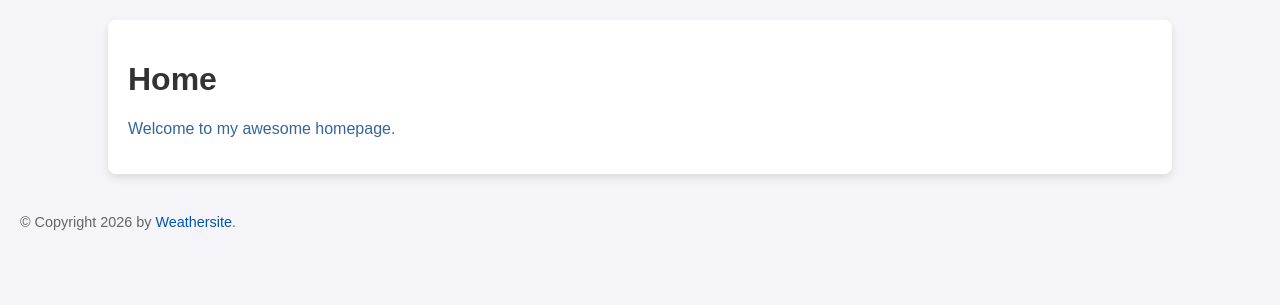
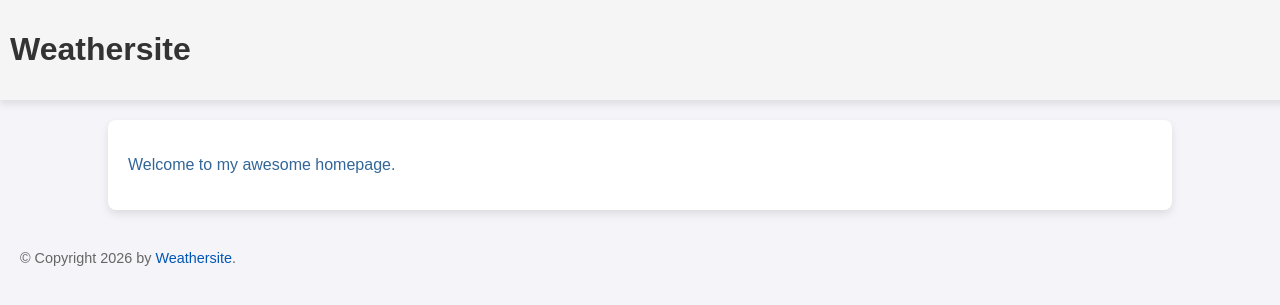
Before and after one commit to CharlieH2/WeatherSite, a Flask app: page / in a window 1280 px wide. Shown: the top 305 px of the page. Run offline with Flask 3, Linux system fonts and the light colour scheme.

Commit message:
Added the first form of a NavBar

```diff
--- a/static/style.css
+++ b/static/style.css
@@ -4,6 +4,14 @@ body {
     color: #333333;
     margin: 0;
     padding: 0;
+}
+
+#navbar {
+    background-color: whitesmoke;
+    width: 100%;
+    height: min-content;
+    padding: 10px;
+    box-shadow: 0 4px 8px rgba(0,0,0,0.1);
 }
 
 #content {
--- a/templates/base.html.jinja
+++ b/templates/base.html.jinja
@@ -7,6 +7,7 @@
     {% endblock %}
 </head>
 <body>
+    <div id="navbar">{% block navbar %}{% endblock %}</div>
     <div id="content">{% block content %}{% endblock %}</div>
     <div id="footer">
         {% block footer %}
--- a/templates/home.html.jinja
+++ b/templates/home.html.jinja
@@ -6,8 +6,10 @@
         .important { color: #336699; }
     </style>
 {% endblock %}
+{% block navbar%}
+    <h1>Weathersite</h1>
+{% endblock %}
 {% block content %}
-    <h1>Home</h1>
     <p class="important">
       Welcome to my awesome homepage.
     </p>
--- a/templates/page_not_found.html.jinja
+++ b/templates/page_not_found.html.jinja
@@ -6,8 +6,10 @@
         .important { color: #336699; }
     </style>
 {% endblock %}
+{% block navbar%}
+    <h1>Error 404</h1>
+{% endblock %}
 {% block content %}
-    <h1>Error 404</h1>
     <p class="important">
       Page not found.
     </p>
```
